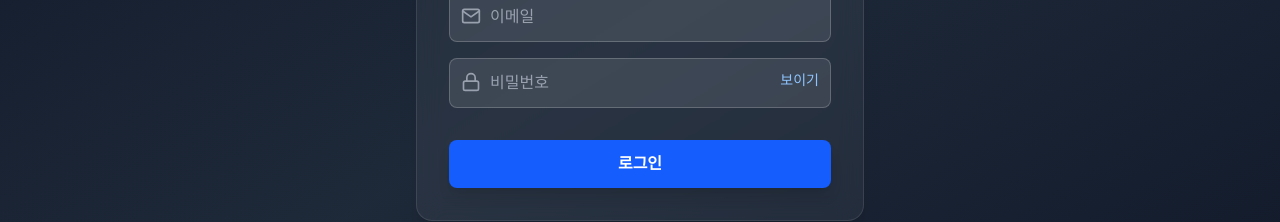
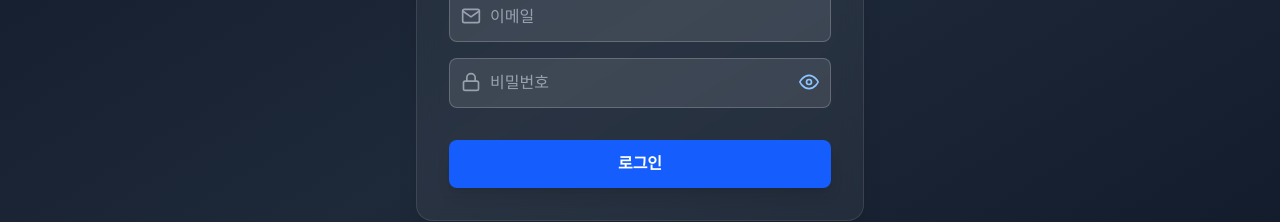
Before and after one commit to Defor721/subtrack_front, a Next.js app: page /login in a window 1280 px wide. Shown: the part 368-590 px from the top of the page. Built offline with nearby package versions, Linux system fonts and the light colour scheme.

Commit message:
[Style] 로그인 페이지,회원가입 페이지 비밀번호 숨김 버튼 수정

```diff
--- a/src/app/login/page.tsx
+++ b/src/app/login/page.tsx
@@ -3,7 +3,7 @@
 import { useState } from "react";
 import { useRouter } from "next/navigation";
 import { motion } from "framer-motion";
-import { FiMail, FiLock } from "react-icons/fi";
+import { FiMail, FiLock, FiEye, FiEyeOff } from "react-icons/fi";
 
 export default function LoginPage() {
   const [email, setEmail] = useState("");
@@ -94,9 +94,13 @@ export default function LoginPage() {
             <button
               type="button"
               onClick={() => setShowPassword((prev) => !prev)}
-              className="absolute right-3 top-3 text-sm text-blue-300 hover:text-blue-400"
+              className="absolute right-3 top-3.5 text-blue-300 hover:text-blue-400"
             >
-              {showPassword ? "숨기기" : "보이기"}
+              {showPassword ? (
+                <FiEyeOff className="w-5 h-5" />
+              ) : (
+                <FiEye className="w-5 h-5" />
+              )}
             </button>
           </div>
 
--- a/src/app/register/page.tsx
+++ b/src/app/register/page.tsx
@@ -3,7 +3,7 @@
 import { useState } from "react";
 import { useRouter } from "next/navigation";
 import { motion } from "framer-motion";
-import { FiMail, FiLock } from "react-icons/fi"; // Feather Icons
+import { FiMail, FiLock, FiEye, FiEyeOff } from "react-icons/fi"; // Feather Icons
 
 export default function RegisterPage() {
   const [email, setEmail] = useState("");
@@ -93,9 +93,13 @@ export default function RegisterPage() {
             <button
               type="button"
               onClick={() => setShowPassword((prev) => !prev)}
-              className="absolute right-3 top-3 text-sm text-blue-300 hover:text-blue-400 hover:cursor-pointer"
+              className="absolute right-3 top-3.5 text-blue-300 hover:text-blue-400"
             >
-              {showPassword ? "숨기기" : "보이기"}
+              {showPassword ? (
+                <FiEyeOff className="w-5 h-5" />
+              ) : (
+                <FiEye className="w-5 h-5" />
+              )}
             </button>
           </div>
 
```
